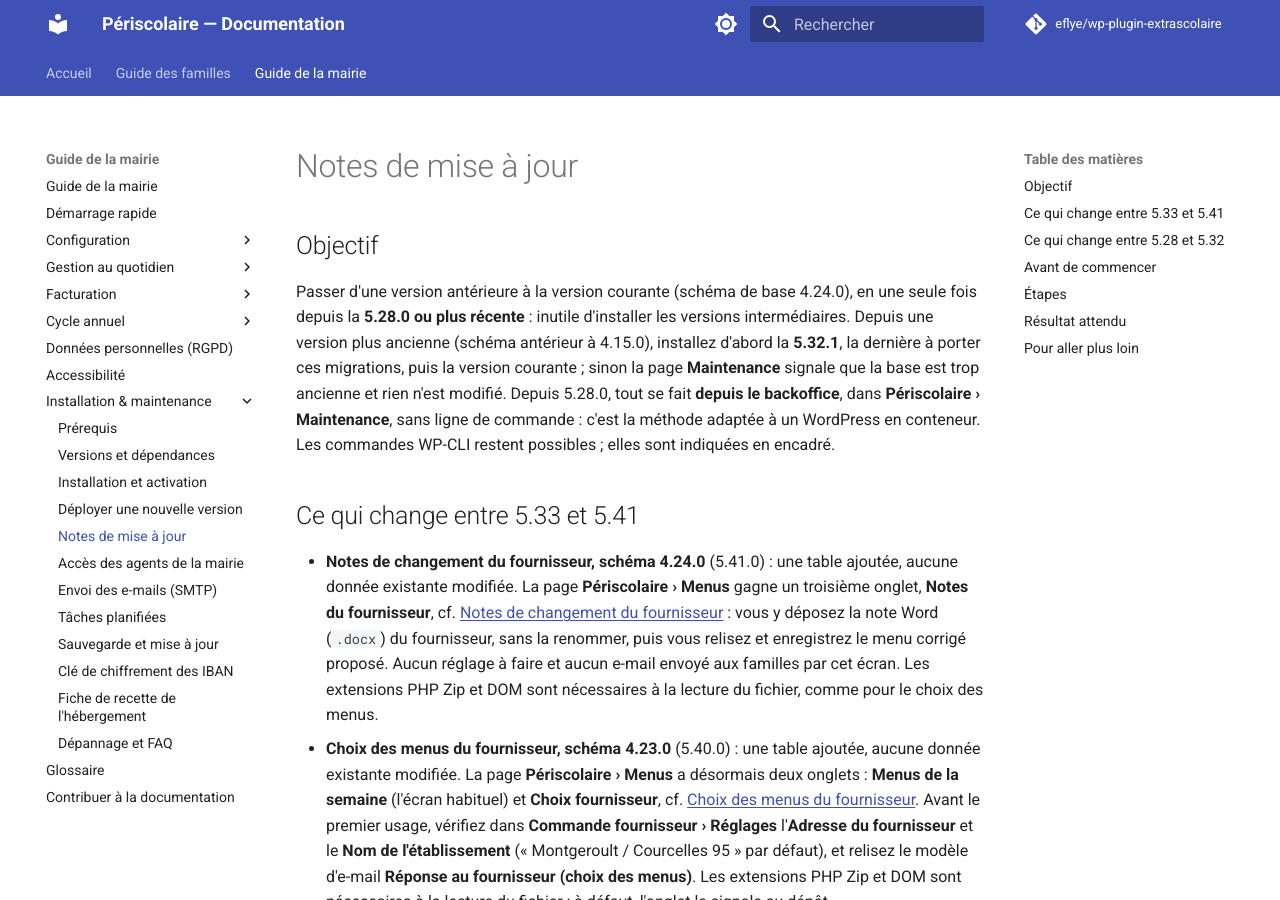
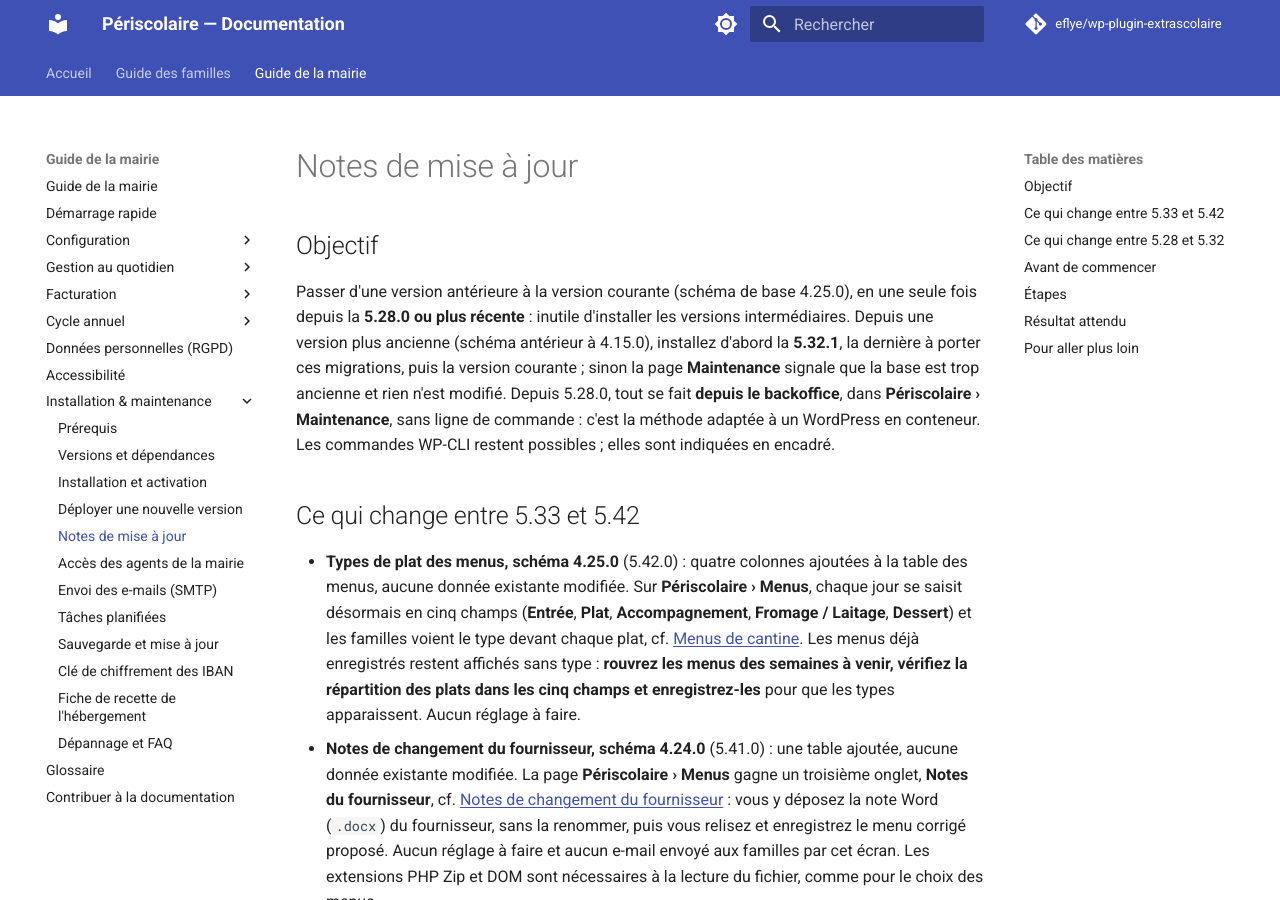
Before and after one commit to eflye/wp-plugin-extrascolaire, an MkDocs documentation site: the page built from documentation/installation/notes-mise-a-jour.md, in a window 1280 px wide and 900 px high. Built offline with MkDocs 1.6.1 and Material for MkDocs 9.7.7, drawn with Linux system fonts in a browser that asks for light colours; comment, search, counter and statistics services are not loaded; some of the changed text lies outside the part shown.

Commit message:
chore: prepare release 5.42.0
Version 5.42.0 (schéma 4.25.0) : types de plat des menus. Journal des modifications et notes de mise à jour mis à jour.

Co-Authored-By: Claude Fable 5.2 <noreply@anthropic.com>

```diff
--- a/documentation/installation/notes-mise-a-jour.md
+++ b/documentation/installation/notes-mise-a-jour.md
@@ -2,10 +2,11 @@
 
 ## Objectif
 
-Passer d'une version antérieure à la version courante (schéma de base 4.24.0), en une seule fois depuis la **5.28.0 ou plus récente** : inutile d'installer les versions intermédiaires. Depuis une version plus ancienne (schéma antérieur à 4.15.0), installez d'abord la **5.32.1**, la dernière à porter ces migrations, puis la version courante ; sinon la page **Maintenance** signale que la base est trop ancienne et rien n'est modifié. Depuis 5.28.0, tout se fait **depuis le backoffice**, dans **Périscolaire › Maintenance**, sans ligne de commande : c'est la méthode adaptée à un WordPress en conteneur. Les commandes WP-CLI restent possibles ; elles sont indiquées en encadré.
+Passer d'une version antérieure à la version courante (schéma de base 4.25.0), en une seule fois depuis la **5.28.0 ou plus récente** : inutile d'installer les versions intermédiaires. Depuis une version plus ancienne (schéma antérieur à 4.15.0), installez d'abord la **5.32.1**, la dernière à porter ces migrations, puis la version courante ; sinon la page **Maintenance** signale que la base est trop ancienne et rien n'est modifié. Depuis 5.28.0, tout se fait **depuis le backoffice**, dans **Périscolaire › Maintenance**, sans ligne de commande : c'est la méthode adaptée à un WordPress en conteneur. Les commandes WP-CLI restent possibles ; elles sont indiquées en encadré.
 
-## Ce qui change entre 5.33 et 5.41
+## Ce qui change entre 5.33 et 5.42
 
+- **Types de plat des menus, schéma 4.25.0** (5.42.0) : quatre colonnes ajoutées à la table des menus, aucune donnée existante modifiée. Sur **Périscolaire › Menus**, chaque jour se saisit désormais en cinq champs (**Entrée**, **Plat**, **Accompagnement**, **Fromage / Laitage**, **Dessert**) et les familles voient le type devant chaque plat, cf. [Menus de cantine](../gestion-quotidienne/menus-cantine.md). Les menus déjà enregistrés restent affichés sans type : **rouvrez les menus des semaines à venir, vérifiez la répartition des plats dans les cinq champs et enregistrez-les** pour que les types apparaissent. Aucun réglage à faire.
 - **Notes de changement du fournisseur, schéma 4.24.0** (5.41.0) : une table ajoutée, aucune donnée existante modifiée. La page **Périscolaire › Menus** gagne un troisième onglet, **Notes du fournisseur**, cf. [Notes de changement du fournisseur](../gestion-quotidienne/notes-changement-fournisseur.md) : vous y déposez la note Word (`.docx`) du fournisseur, sans la renommer, puis vous relisez et enregistrez le menu corrigé proposé. Aucun réglage à faire et aucun e-mail envoyé aux familles par cet écran. Les extensions PHP Zip et DOM sont nécessaires à la lecture du fichier, comme pour le choix des menus.
 - **Choix des menus du fournisseur, schéma 4.23.0** (5.40.0) : une table ajoutée, aucune donnée existante modifiée. La page **Périscolaire › Menus** a désormais deux onglets : **Menus de la semaine** (l'écran habituel) et **Choix fournisseur**, cf. [Choix des menus du fournisseur](../gestion-quotidienne/choix-menus-fournisseur.md). Avant le premier usage, vérifiez dans **Commande fournisseur › Réglages** l'**Adresse du fournisseur** et le **Nom de l'établissement** (« Montgeroult / Courcelles 95 » par défaut), et relisez le modèle d'e-mail **Réponse au fournisseur (choix des menus)**. Les extensions PHP Zip et DOM sont nécessaires à la lecture du fichier ; à défaut, l'onglet le signale au dépôt.
 - **Correction manuelle des présences rétablie** (5.39.0) : sur **Périscolaire › Présences déclarées** (l'écran que le journal des modifications nomme « Inscriptions »), cocher ou décocher une prestation pour un enfant puis **Enregistrer et notifier la famille** n'enregistrait rien depuis la 5.0.0, sans message d'erreur. **Après la mise à jour, vérifiez les corrections faites par cet écran depuis la rentrée** : elles n'ont pas été enregistrées, et sont donc absentes du planning, des listes des intervenants, de la commande fournisseur et des factures. Refaites-les ; une facture déjà envoyée dont le calcul change est rectifiée à sa prochaine génération, avec archivage de la version remise à la famille (voir [Factures PDF](../facturation/factures-pdf.md)).
@@ -56,7 +57,7 @@ Passer d'une version antérieure à la version courante (schéma de base 4.24.0)
 4. **Ouvrez Périscolaire › Maintenance.** La mise à jour de la base se fait au premier affichage du backoffice. La page présente cinq étapes, chacune avec son état (**Fait**, **À faire** ou **Bloquant**) :
 
     - **1. Sauvegarde** : cochez la case une fois l'étape 1 ci-dessus réalisée, puis cliquez sur **Confirmer la sauvegarde**.
-    - **2. Base de données** : l'état doit être **Fait**, avec le schéma **4.24.0** (version 5.41.0 ; 4.23.0 en 5.40.0, 4.22.0 de 5.38.0 à 5.39.1, 4.18.0 en 5.32, 4.20.0 en 5.35). Les migrations s'enchaînent seules, dans l'ordre. S'il est **Bloquant**, le motif est affiché : cliquez sur **Relancer la mise à jour de la base** une fois la cause levée ; les étapes réussies sont conservées, rien n'est perdu.
+    - **2. Base de données** : l'état doit être **Fait**, avec le schéma **4.25.0** (version 5.42.0 ; 4.24.0 en 5.41.0, 4.23.0 en 5.40.0, 4.22.0 de 5.38.0 à 5.39.1, 4.18.0 en 5.32, 4.20.0 en 5.35). Les migrations s'enchaînent seules, dans l'ordre. S'il est **Bloquant**, le motif est affiché : cliquez sur **Relancer la mise à jour de la base** une fois la cause levée ; les étapes réussies sont conservées, rien n'est perdu.
 
 5. **Sortez la clé de chiffrement de la base** (étape **3. Clé de chiffrement des IBAN** de la page) :
 
@@ -86,7 +87,7 @@ Passer d'une version antérieure à la version courante (schéma de base 4.24.0)
 
 ## Résultat attendu
 
-Les cinq étapes de **Périscolaire › Maintenance** sont **Fait** : base au schéma 4.24.0, clé des IBAN hors de la base, nouveaux réglages renseignés, recette signée. Aucun avis « tâches planifiées » ne s'affiche sur le tableau de bord. Dans **Réglages › Tarifs**, chaque prestation a un tarif du jour ; dans **Enfants**, les enfants « cantine sans repas » le sont toujours. Les corrections de présences faites par la mairie depuis la rentrée ont été vérifiées et refaites si nécessaire.
+Les cinq étapes de **Périscolaire › Maintenance** sont **Fait** : base au schéma 4.25.0, clé des IBAN hors de la base, nouveaux réglages renseignés, recette signée. Aucun avis « tâches planifiées » ne s'affiche sur le tableau de bord. Dans **Réglages › Tarifs**, chaque prestation a un tarif du jour ; dans **Enfants**, les enfants « cantine sans repas » le sont toujours. Les corrections de présences faites par la mairie depuis la rentrée ont été vérifiées et refaites si nécessaire.
 
 ## Pour aller plus loin
 
```
Also changed, not shown: docs/feuille-de-route.md (+1 -1 lines), readme.txt, 1 other file.
